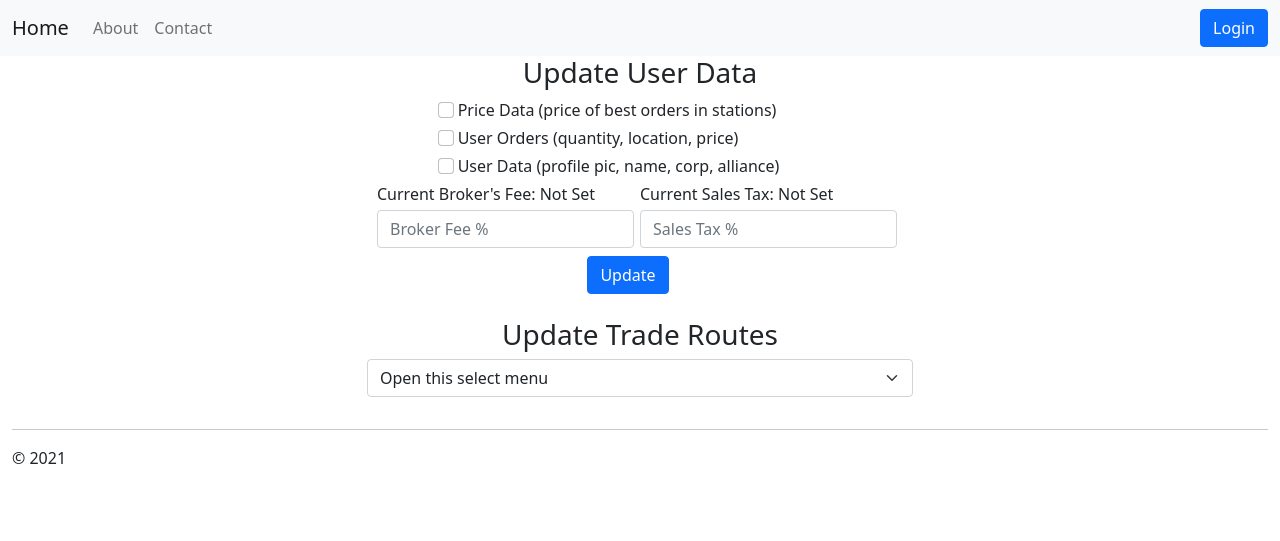
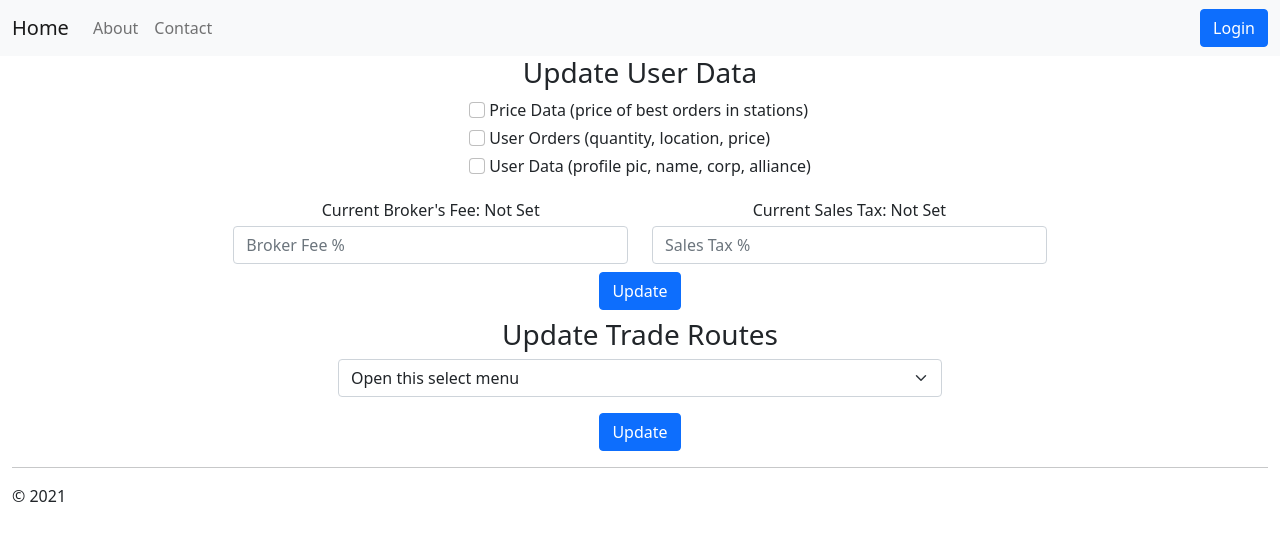
Before and after one commit to nathmart1n/eveme, a Flask app: template eveme/templates/settings.html in a window 1280 px wide. Shown: the top 541 px of the page. Run offline with Flask 2, Linux system fonts and the light colour scheme; the template is opened without the code that fills it, so the values that code supplies are empty; some libraries are stand-ins or nearby versions.

Commit message:
Fixed styling

```diff
--- a/eveme/static/css/custom.css
+++ b/eveme/static/css/custom.css
@@ -23,7 +23,3 @@
 .form-center {
     text-align: center;
 }
-
-.checkbox-group {
-    margin-left: 11%;
-}
--- a/eveme/templates/settings.html
+++ b/eveme/templates/settings.html
@@ -3,21 +3,21 @@
 Settings
 {% endblock %}
 {% block content %}
-<div class="mb-2 container">
+<div class="container-fluid mb-2">
 
-    <div class="d-flex flex-column mb-2 text-center">
+    <div class="d-flex flex-column mb-2">
         <div class="text-center">
             <h3>Update User Data</h3>
         </div>
         <div>
             <form class="form-center" action="{{ url_for('show_settings') }}" method="POST">
-                <div class="form-group row justify-content-md-left" style="display: inline-block; text-align: left;">
-                    <div class="checkbox-group">
+                <div class="form-group row justify-content-sm-left" style="display: inline-block; text-align: left;">
+                    <div>
                         <div class="mb-1">
                             <input class="form-check-input" type="checkbox" name="priceData" value="" id="priceData">
                             <label class="form-check-label" for="priceData">Price Data (price of best orders in stations)</label>
                         </div>
-                        <div class="mr-1 mb-1">
+                        <div class="mb-1">
                             <input class="form-check-input" type="checkbox" name="userOrders" value ="" id="userOrders">
                             <label class="form-check-label" for="userOrders">User Orders (quantity, location, price)</label>
                         </div>
@@ -26,29 +26,28 @@ Settings
                             <label class="form-check-label" for="userData">User Data (profile pic, name, corp, alliance)</label>
                         </div>
                     </div>
-
-                    <div class="d-flex flex-row mb-2 flex-gap justify-content-center">
-                        <div class="p-0">
+                </div>
+                <div class="row mb-2 justify-content-center">
+                    <div class="col col-md-4">
                         {% if context.brokerFee %}
-                            <p class="mb-1">Current Broker's Fee: {{context.brokerFee}}%</p>
+                        <label for="brokerFee" class="mb-1">Current Broker's Fee: {{context.brokerFee}}%</label>
                         {% else %}
-                            <p class="mb-1">Current Broker's Fee: Not Set</p>
+                        <label for="brokerFee" class="mb-1">Current Broker's Fee: Not Set</label>
                         {% endif %}
-                            <input type="text" class="form-control" name="brokerFee" placeholder="Broker Fee %" aria-label="Broker Fee %">
+                        <input id="brokerFee" type="text" class="form-control" name="brokerFee" placeholder="Broker Fee %" aria-label="Broker Fee %">
                     </div>
-                        <div class="">
+                    <div class="col col-md-4">
                         {% if context.transactionTax %}
-                            <p class="mb-1">Current Sales Tax: {{context.transactionTax}}%</p>
+                        <label for="salesTax" class="mb-1">Current Sales Tax: {{context.transactionTax}}%</label>
                         {% else %}
-                            <p class="mb-1">Current Sales Tax: Not Set</p>
+                        <label for="salesTax" class="mb-1">Current Sales Tax: Not Set</label>
                         {% endif %}
-                            <input type="text" class="form-control" name="transactionTax" placeholder="Sales Tax %" aria-label="Sales Tax %">
+                        <input id="salesTax" type="text" class="form-control" name="transactionTax" placeholder="Sales Tax %" aria-label="Sales Tax %">
                     </div>
                 </div>
                 <div class="row text-center">
                     <div class="col">
                         <button type="submit" class="btn btn-primary"> Update </button>
-                        </div>
                     </div>
                 </div>
             </form>
@@ -72,6 +71,11 @@ Settings
                     </div>
                 </div>
             </form>
+            <div class="row text-center">
+                <div class="col">
+                    <button type="submit" class="btn btn-primary"> Update </button>
+                </div>
+            </div>
         </div>
     </div>
 </div>
```
Also changed, not shown: eveme/templates/imports.html (+13 -13 lines). Lines whose indentation alone changed are shown as unchanged.
